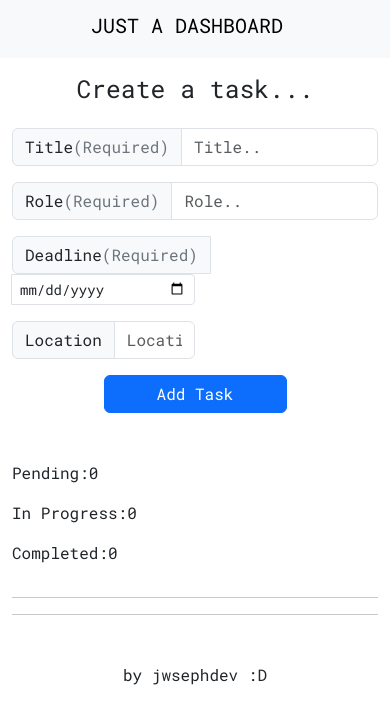
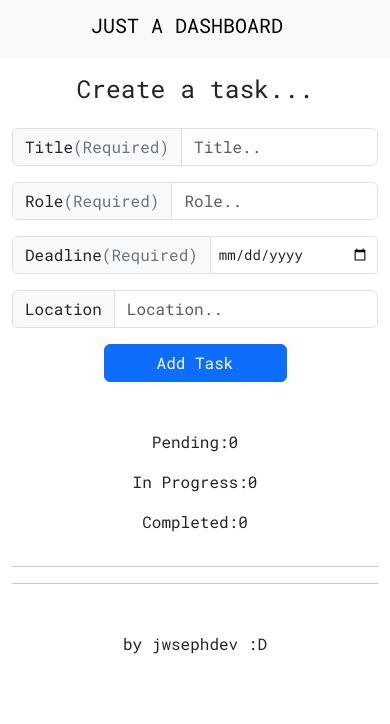
Before and after one commit to jwsephdev/Web-Dashboard, a React (Vite) app: page / in a window 390 px wide. Shown: the top 724 px of the page. Built offline with nearby package versions, Linux system fonts and the light colour scheme.

Commit message:
statuses counter layout sm

```diff
--- a/src/components/Header.jsx
+++ b/src/components/Header.jsx
@@ -127,7 +127,7 @@ const deleteItem = (index) => {
 
       <div className='d-flex flex-sm-row flex-column'>
 
-        <div className='d-flex flex-row flex-sm-column col-6 mb-3'>
+        <div className='d-flex flex-row flex-sm-column col-sm-6 mb-3'>
 
         <div className='input-group date'>
         <span class="input-group-text" id="basic-addon1">Deadline<span className='text-secondary'>(Required)</span></span>
@@ -142,7 +142,7 @@ const deleteItem = (index) => {
       </div>
       </div>
 
-      <div className='d-flex flex-row flex-sm-column col-6'>
+      <div className='d-flex flex-row flex-sm-column col-sm-6'>
         <div className='input-group mb-3'>
       <span class="input-group-text" id="basic-addon1">Location</span>
       <input
@@ -167,7 +167,7 @@ const deleteItem = (index) => {
 
 
       <div className='container'>
-      <div className='d-flex flex-column flex-sm-row justify-content-evenly'>
+      <div className='d-flex flex-column align-items-center align-items-sm-stretch flex-sm-row justify-content-center justify-content-sm-evenly '>
 
       <p>Pending:{pendingCount}</p>
       <p>In Progress:{inProgressCount}</p>
```
